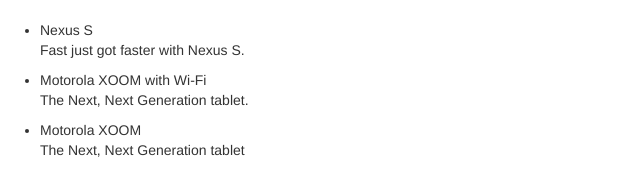
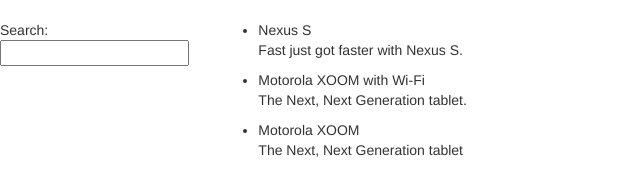
Before and after one commit to richgeog/phonecat-app, a website: page app/index.html in a window 1280 px wide. Shown: the whole page, without its empty margins (0-640 px from the left). Drawn offline with nearby package versions, Linux system fonts and the light colour scheme.

Commit message:
added user search box and tests for query searches

```diff
--- a/app/index.html
+++ b/app/index.html
@@ -9,13 +9,21 @@
   <script src=js/controllers.js></script>
 </head>
 <body ng-controller="PhoneListCtrl">
+  <div class='container-flluid'>
+    <div class='row'>
+      <div class='col-md-2'>
+        Search: <input ng-model='query'>
+      </div>
+      <div class='col-md-10'>
 
-  <ul>
-    <li ng-repeat="phone in phones">
-      <span>{{phone.name}}</span>
-      <p>{{phone.snippet}}</p>
-    </li>
-  </ul>
-
+        <ul>
+          <li ng-repeat="phone in phones | filter:query">
+            {{phone.name}}
+            <p>{{phone.snippet}}</p>
+          </li>
+        </ul>
+      </div>
+    </div>
+  </div>
 </body>
 </html>
```
Also changed, not shown: test/e2e/scenarios.js (+20 -4 lines).
